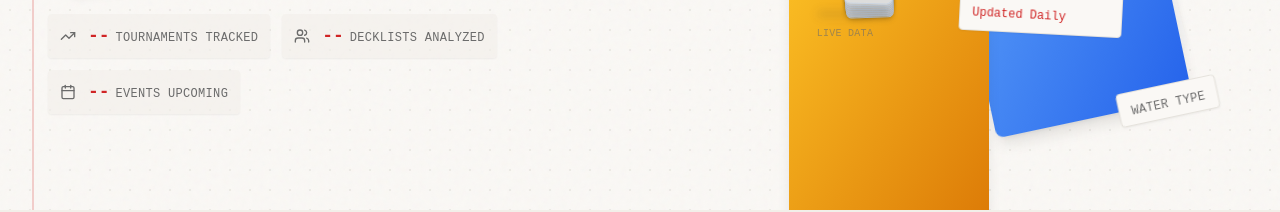
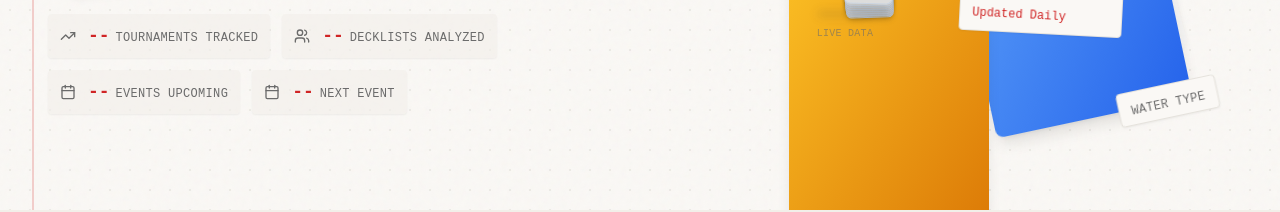
Before and after one commit to dtsong/trainerlab, a Next.js app in the folder apps/web/: page / in a window 1280 px wide. Shown: the part 624-836 px from the top of the page. Built offline with nearby package versions, Linux system fonts and the light colour scheme; no server answers; a web font is replaced by a local one.

Commit message:
feat(web): surface trending movers on home

```diff
--- a/apps/web/src/components/home/Hero.tsx
+++ b/apps/web/src/components/home/Hero.tsx
@@ -4,10 +4,29 @@ import { useState } from "react";
 import Link from "next/link";
 import { ArrowRight, TrendingUp, Users, Calendar } from "lucide-react";
 import { Button } from "@/components/ui/button";
+import { TrendArrow } from "@/components/ui/trend-arrow";
 import { ShufflingDeck } from "./ShufflingDeck";
 import { useTournaments } from "@/hooks/useTournaments";
 import { useHomeMetaData } from "@/hooks/useMeta";
-import { computeHeroStats } from "@/lib/home-utils";
+import { computeHeroStats, computeMetaMovers } from "@/lib/home-utils";
+
+function formatCountdown(dateStr: string): string {
+  const eventDate = new Date(dateStr);
+  if (Number.isNaN(eventDate.getTime())) return "--";
+
+  const now = new Date();
+  const diffMs = eventDate.getTime() - now.getTime();
+  if (diffMs <= 0) return "Today";
+
+  const msHour = 1000 * 60 * 60;
+  const msDay = msHour * 24;
+  const days = Math.floor(diffMs / msDay);
+  const hours = Math.floor((diffMs % msDay) / msHour);
+
+  if (days >= 2) return `${days}d`;
+  if (days >= 1) return `${days}d ${hours}h`;
+  return `${Math.max(1, hours)}h`;
+}
 
 interface StatItemProps {
   icon: React.ReactNode;
@@ -100,14 +119,14 @@ function FloatingCard({
   );
 }
 
-export function Hero() {
+export function Hero({ hasFullAccess = false }: { hasFullAccess?: boolean }) {
   const [todayISO] = useState(() => new Date().toISOString().split("T")[0]);
 
   const { data: recentTournaments, isLoading: tournamentsLoading } =
     useTournaments({ limit: 1 });
   const { data: upcomingTournaments, isLoading: upcomingLoading } =
     useTournaments({ start_date: todayISO, limit: 1 });
-  const { globalMeta, isLoading: metaLoading } = useHomeMetaData();
+  const { globalMeta, history, isLoading: metaLoading } = useHomeMetaData();
 
   const isLoading = tournamentsLoading || upcomingLoading || metaLoading;
 
@@ -116,6 +135,15 @@ export function Hero() {
     globalMeta?.sample_size,
     upcomingTournaments?.total
   );
+
+  const nextTournamentDate = upcomingTournaments?.items?.[0]?.date;
+  const nextTournamentCountdown = nextTournamentDate
+    ? formatCountdown(nextTournamentDate)
+    : "--";
+
+  const biggestMover = hasFullAccess
+    ? computeMetaMovers(globalMeta, history, 1)[0]
+    : undefined;
 
   return (
     <section className="relative overflow-hidden bg-notebook-cream py-16 md:py-24">
@@ -188,9 +216,30 @@ export function Hero() {
               className="mt-8 text-lg text-pencil leading-relaxed opacity-0 animate-fade-in-up"
               style={{ animationDelay: "0.2s" }}
             >
-              Your competitive research lab for Pokemon TCG. Real-time meta
-              analysis, Japan format preview, and smart deck building tools
-              trusted by competitive players.
+              {biggestMover ? (
+                <>
+                  Biggest mover:{" "}
+                  <span className="font-semibold text-ink-black">
+                    {biggestMover.name}
+                  </span>{" "}
+                  <TrendArrow
+                    direction={biggestMover.changeDirection}
+                    value={biggestMover.changeValue}
+                    size="sm"
+                    className="ml-1 align-middle"
+                  />
+                  <span className="text-pencil">
+                    {" "}
+                    ({biggestMover.currentShare.toFixed(1)}% share)
+                  </span>
+                </>
+              ) : (
+                <>
+                  Your competitive research lab for Pokemon TCG. Real-time meta
+                  analysis, Japan format preview, and smart deck building tools
+                  trusted by competitive players.
+                </>
+              )}
             </p>
             <div
               className="mt-8 flex flex-wrap gap-4 opacity-0 animate-fade-in-up"
@@ -258,6 +307,13 @@ export function Hero() {
                 value={stats.upcomingEvents}
                 label="events upcoming"
                 delay="0.7s"
+                isLoading={isLoading}
+              />
+              <StatItem
+                icon={<Calendar className="h-4 w-4" />}
+                value={nextTournamentCountdown}
+                label="next event"
+                delay="0.8s"
                 isLoading={isLoading}
               />
             </div>
--- a/apps/web/src/components/home/HomePageContent.tsx
+++ b/apps/web/src/components/home/HomePageContent.tsx
@@ -9,6 +9,7 @@ import { Hero } from "./Hero";
 import { JPAlertBanner } from "./JPAlertBanner";
 import { PublicTeaserSnapshot } from "./PublicTeaserSnapshot";
 import { ResearchPassWaitlist } from "./ResearchPassWaitlist";
+import { TrendingMovers } from "./TrendingMovers";
 import { TrainersToolkit } from "./TrainersToolkit";
 import { WhyTrainerLab } from "./WhyTrainerLab";
 
@@ -54,8 +55,14 @@ export function HomePageContent() {
       </ErrorBoundary>
 
       <ErrorBoundary>
-        <Hero />
+        <Hero hasFullAccess={hasFullAccess} />
       </ErrorBoundary>
+
+      {hasFullAccess && (
+        <ErrorBoundary fallback={null}>
+          <TrendingMovers />
+        </ErrorBoundary>
+      )}
 
       {shouldRenderTeaser ? (
         <ErrorBoundary fallback={null}>
@@ -67,13 +74,13 @@ export function HomePageContent() {
             <MetaSnapshot />
           </ErrorBoundary>
           <ErrorBoundary fallback={null}>
+            <FormatForecast />
+          </ErrorBoundary>
+          <ErrorBoundary fallback={null}>
             <EvolutionPreview />
           </ErrorBoundary>
           <ErrorBoundary fallback={null}>
             <ContentGrid />
-          </ErrorBoundary>
-          <ErrorBoundary fallback={null}>
-            <FormatForecast />
           </ErrorBoundary>
         </>
       )}
--- /dev/null
+++ b/apps/web/src/components/home/TrendingMovers.tsx
@@ -0,0 +1,58 @@
+"use client";
+
+import { TrendingUp } from "lucide-react";
+
+import { SectionLabel } from "@/components/ui/section-label";
+import { TrendArrow } from "@/components/ui/trend-arrow";
+import { useHomeMetaData } from "@/hooks/useMeta";
+import { computeMetaMovers } from "@/lib/home-utils";
+import { cn } from "@/lib/utils";
+
+export function TrendingMovers({ className }: { className?: string }) {
+  const { globalMeta, history, isLoading } = useHomeMetaData();
+
+  const movers = computeMetaMovers(globalMeta, history, 3);
+
+  if (isLoading || movers.length === 0) {
+    return null;
+  }
+
+  return (
+    <section
+      className={cn("container mt-10", className)}
+      data-testid="trending-movers"
+    >
+      <SectionLabel
+        label="Trending Movers"
+        variant="notebook"
+        icon={<TrendingUp className="h-4 w-4" />}
+      />
+
+      <div className="mt-4 flex gap-3 overflow-x-auto pb-2">
+        {movers.map((mover) => (
+          <div
+            key={mover.name}
+            className="min-w-[220px] rounded-lg border border-notebook-grid bg-notebook-aged/40 px-4 py-3 shadow-sm"
+          >
+            <div className="flex items-start justify-between gap-3">
+              <div className="min-w-0">
+                <div className="truncate font-display text-base font-semibold text-ink-black">
+                  {mover.name}
+                </div>
+                <div className="mt-1 font-mono text-xs uppercase tracking-wide text-pencil">
+                  {(mover.currentShare || 0).toFixed(1)}% share
+                </div>
+              </div>
+
+              <TrendArrow
+                direction={mover.changeDirection}
+                value={mover.changeValue}
+                size="sm"
+              />
+            </div>
+          </div>
+        ))}
+      </div>
+    </section>
+  );
+}
--- a/apps/web/src/components/home/index.ts
+++ b/apps/web/src/components/home/index.ts
@@ -4,6 +4,7 @@ export { FormatForecast } from "./FormatForecast";
 export { Hero } from "./Hero";
 export { HomePageContent } from "./HomePageContent";
 export { JPAlertBanner } from "./JPAlertBanner";
+export { TrendingMovers } from "./TrendingMovers";
 
 export { MetaSnapshot } from "./MetaSnapshot";
 export { ResearchPassWaitlist } from "./ResearchPassWaitlist";
```
Also changed, not shown: 1 other file (tests, documents, lock files or other folders).
